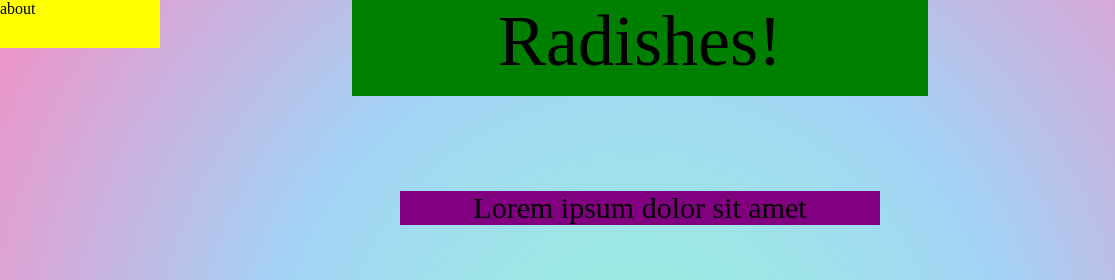
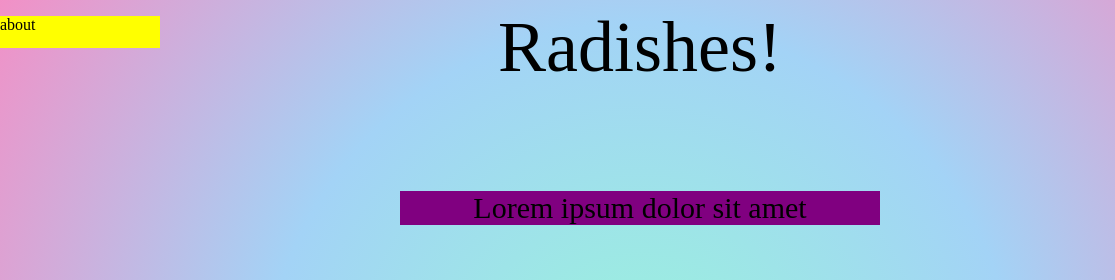
Before and after one commit to MediocreIan/radish-final, a plain HTML site: page index.html in a window 1280 px wide. Shown: the top 280 px of the page, 0-1115 px from the left. Drawn offline with Linux system fonts and the light colour scheme.

Commit message:
removed background from main title and tweaked placement

```diff
--- a/index.html
+++ b/index.html
@@ -6,7 +6,7 @@
 
 <body>
 	<div class="container">
-		<div class="main-title">Radishes!</div>
+		<div class="main-title"><span>Radishes!</span></div>
 		<div class="strip"><img src="images/placeholder-comic.png" class="strip-image"></div>
 		<div class="nav">
 			<button type="button" class="buttons" id="rounded-left">first</button>
--- a/styles/radish.css
+++ b/styles/radish.css
@@ -22,14 +22,20 @@ body {
 .main-title {
 	grid-row: 1 / 3;
 	grid-column: 5 / 13;
-	background-color: green;
+	height: 80px;
+	line-height: 80px;
 	font-size: 72px;
 	text-align: center;
-	width: 90%;
-	height:100%;
-	margin: auto;
+	margin-left: auto;
+	margin-right: auto;
+}
 
+.main-title span {
+  display: inline-block;
+  vertical-align: middle;
+  line-height: normal;
 }
+
 .strip{
 	grid-row: 6 / 14;
 	grid-column: 3 / 15;
@@ -93,6 +99,7 @@ body {
 	background-color: yellow;
 	grid-row: 1 / 2;
 	grid-column: 1 / 3;
+	margin-top: 10%;
 }
 
 #logo {
```
